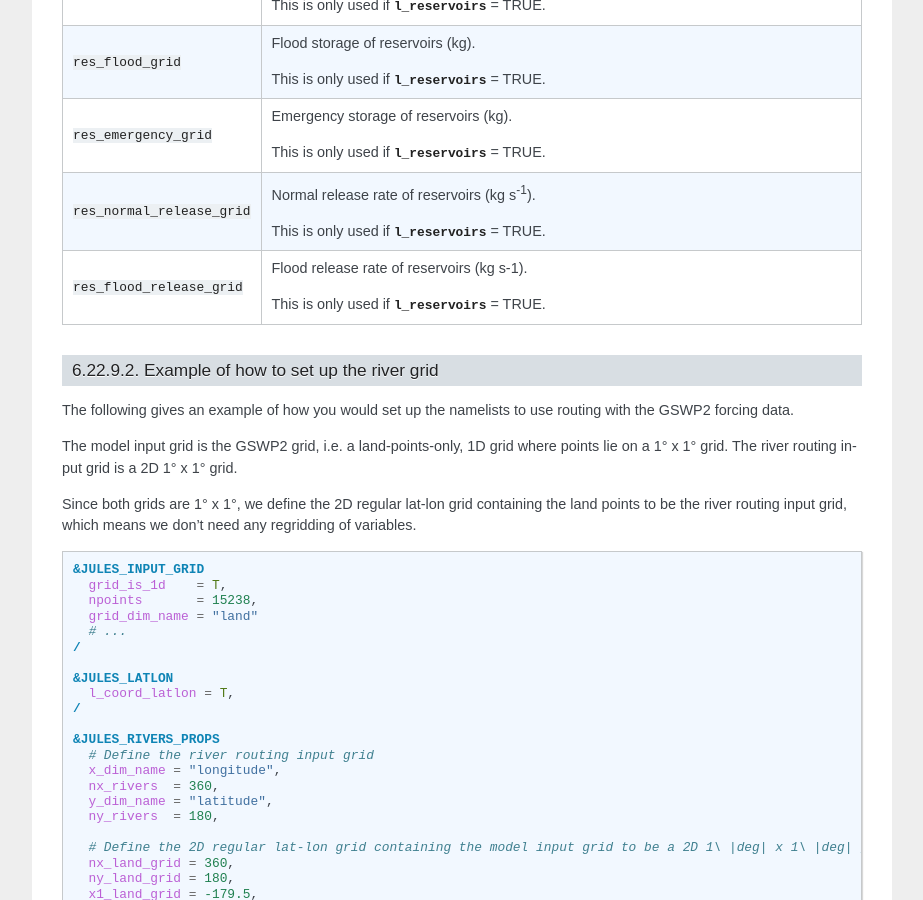
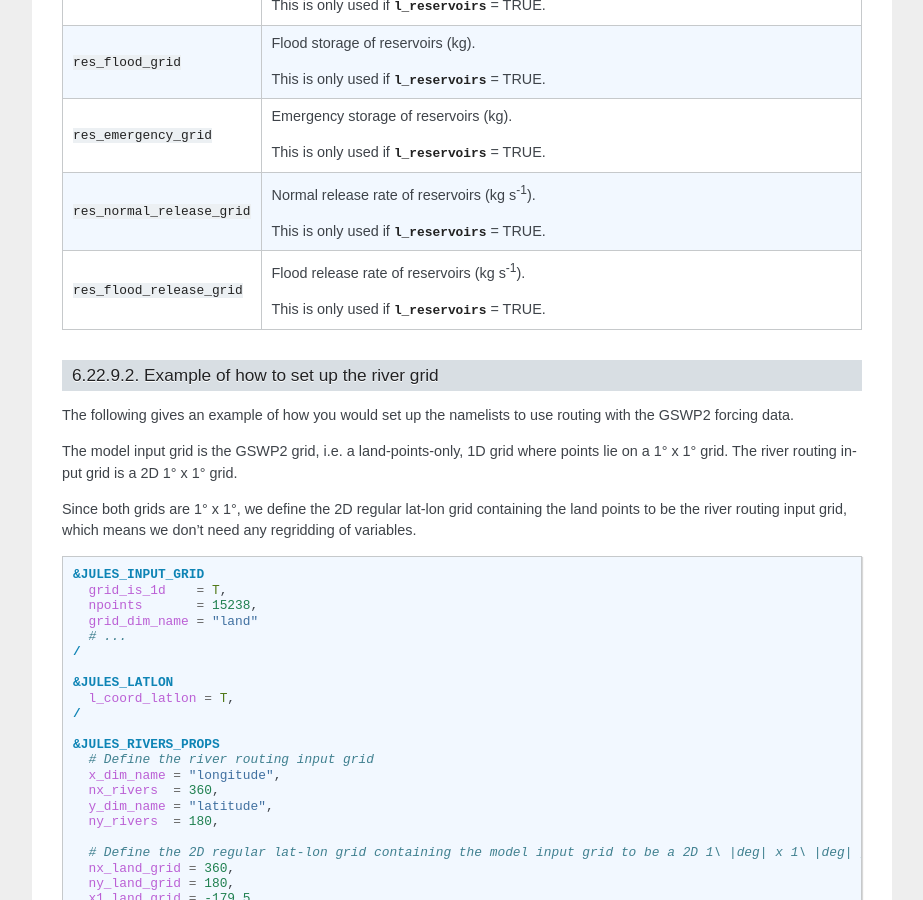
Before and after one commit to MetOffice/jules, a Sphinx documentation site: the page built from doc/source/namelists/ancillaries.nml.rst, in a window 1280 px wide and 900 px high, scrolled down 30312 px. Shown: the whole window, without its empty margins (224-1147 px from the left). Built offline with Sphinx 7.4.7, drawn with Linux system fonts in a browser that asks for light colours; part of the change alters nothing that is shown.

```diff
--- a/doc/source/namelists/ancillaries.nml.rst
+++ b/doc/source/namelists/ancillaries.nml.rst
@@ -1522,7 +1522,7 @@ The following table summarises river routing properties required to run RFM or T
 |                            | This is only used if :nml:mem:`JULES_RIVERS::l_reservoirs` = TRUE.                                        |
 |                            |                                                                                                           |
 +----------------------------+-----------------------------------------------------------------------------------------------------------+
-| ``res_flood_release_grid`` | Flood release rate of reservoirs (kg s-1).                                                                |
+| ``res_flood_release_grid`` | Flood release rate of reservoirs (kg s\ :sup:`-1`).                                                       |
 |                            |                                                                                                           |
 |                            | This is only used if :nml:mem:`JULES_RIVERS::l_reservoirs` = TRUE.                                        |
 |                            |                                                                                                           |
```
